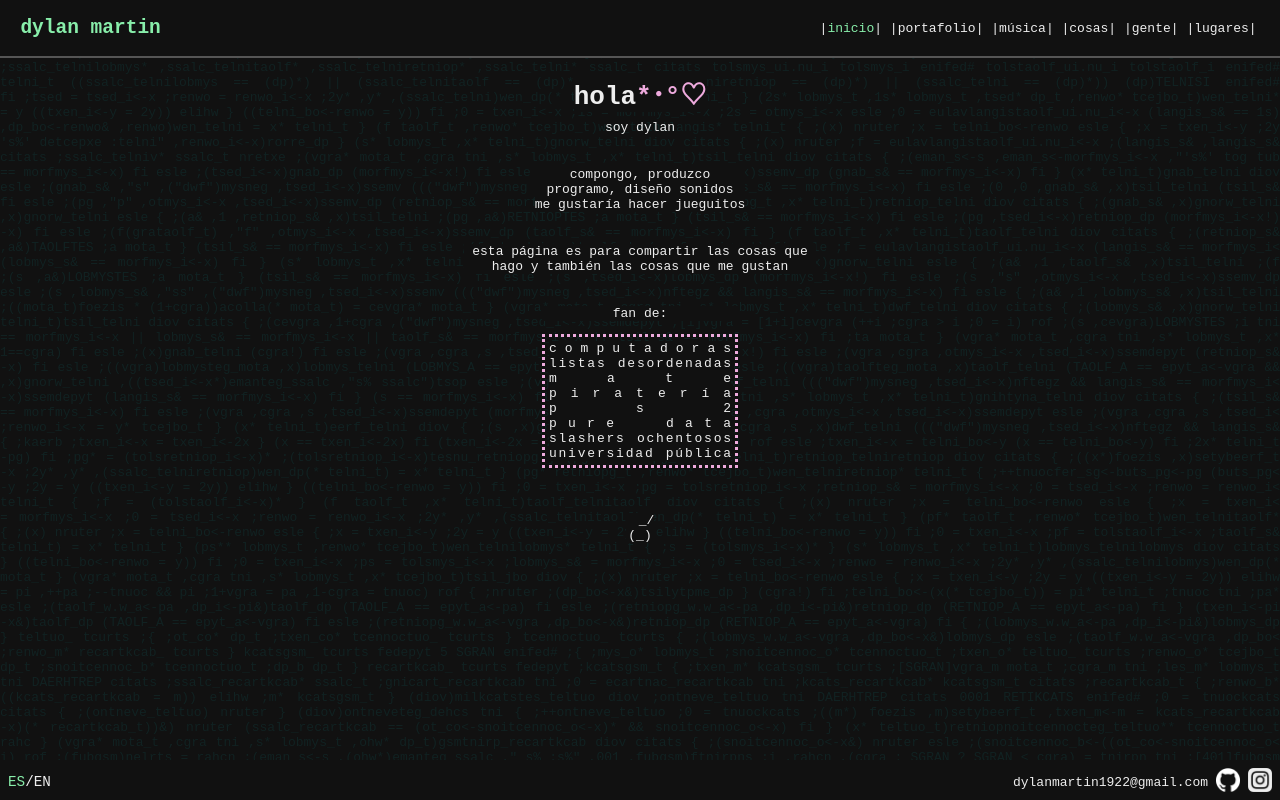
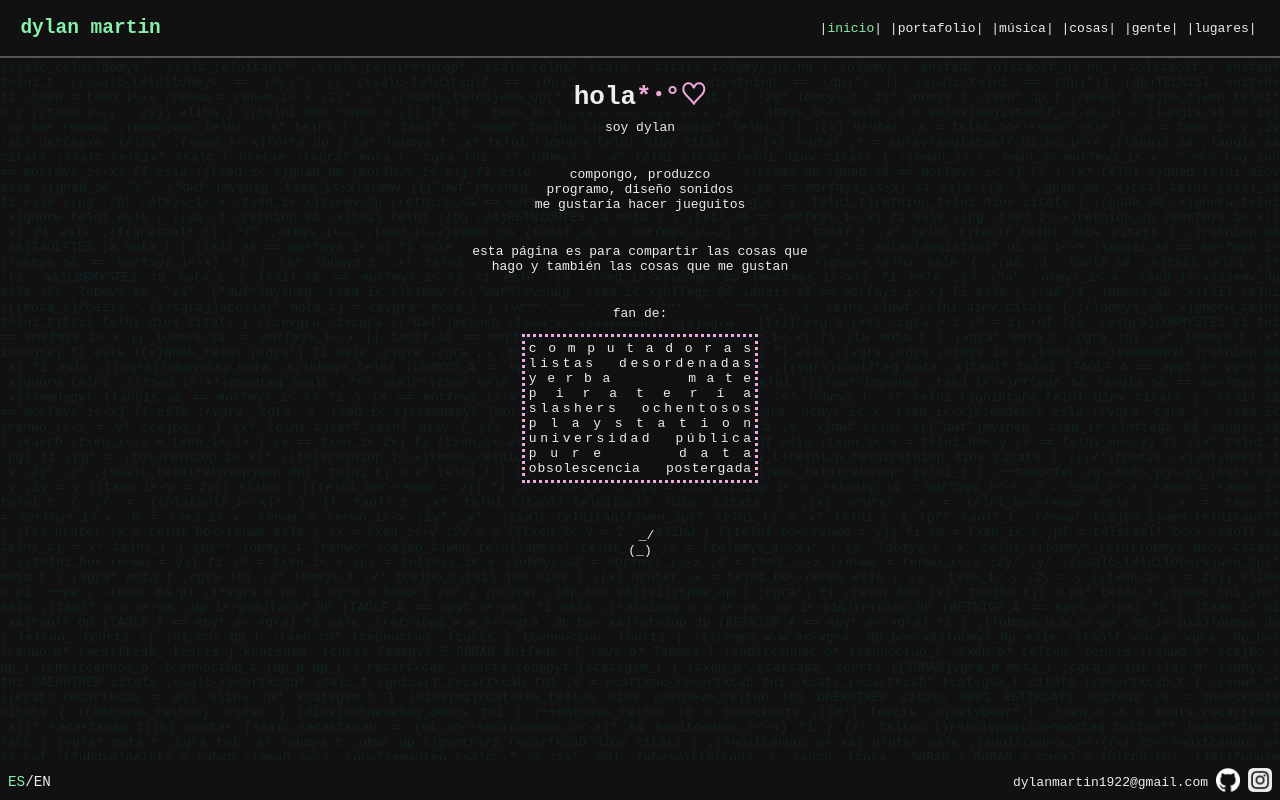
Before and after one commit to martindylan/martindylan.github.io, a React (Create React App) app: page / in a window 1280 px wide. Built offline with nearby package versions, Linux system fonts and the light colour scheme.

Commit message:
feat: refactor home i18n

```diff
--- a/src/Routes/Inicio/Inicio.module.css
+++ b/src/Routes/Inicio/Inicio.module.css
@@ -30,6 +30,6 @@
 
 .this li {
   text-align-last: justify;
-  word-spacing: -6px;
+  word-spacing: -7px;
   background: var(--bg);
 }
--- a/src/Routes/Inicio/Inicio.tsx
+++ b/src/Routes/Inicio/Inicio.tsx
@@ -5,48 +5,29 @@ import { useTranslation } from 'react-i18next';
 
 export default function Inicio() {
   const [t, i18n] = useTranslation("global");
-
+  const blocks = t("home.blocks", { returnObjects: true }) as Array<any>;
   return (
     <div className={styles.this}>
       <Title>
         {t("home.title")}<span className='col1'>*･°</span>
       </Title>
-      <div className={styles.block}>
-        <div className={styles.line}>
-          {t("home.blocks.0.lines.0")}
+      {blocks.map((block) => (
+        <div className={styles.block}>
+          {block.lines.map((line: string) => (
+            <div className={styles.line}>
+              <div>{line}</div>
+              { }
+            </div>
+          ))}
+          {block.items && (
+            <ul>
+              {block.items.map((item: string) => (
+                <li>{item}</li>
+              ))}
+            </ul>
+          )}
         </div>
-      </div>
-      <div className={styles.block}>
-        <div className={styles.line}>
-          <div>{t("home.blocks.1.lines.0")}</div>
-        </div>
-        <div className={styles.line}>
-          <div>{t("home.blocks.1.lines.1")}</div>
-        </div>
-        <div className={styles.line}>
-          <div>{t("home.blocks.1.lines.2")}</div>
-        </div>
-      </div>
-      <div className={styles.block}>
-        <div className={styles.line}>
-          <div>{t("home.blocks.2.lines.0")}</div>
-        </div>
-      </div>
-      <div className={styles.block}>
-        <div className={styles.line}>
-          <div>{t("home.blocks.3.lines.0")}:</div>
-          <ul>
-            <li>{t("home.blocks.3.items.0")}</li>
-            <li>{t("home.blocks.3.items.1")}</li>
-            <li>{t("home.blocks.3.items.2")}</li>
-            <li>{t("home.blocks.3.items.3")}</li>
-            <li>{t("home.blocks.3.items.4")}</li>
-            <li>{t("home.blocks.3.items.5")}</li>
-            <li>{t("home.blocks.3.items.6")}</li>
-            <li>{t("home.blocks.3.items.7")}</li>
-          </ul>
-        </div>
-      </div>
+      ))}
       <div className={styles.block}>
         <div className={styles.line}>
           <div> _/</div>
--- a/src/i18n/en/global.json
+++ b/src/i18n/en/global.json
@@ -29,17 +29,18 @@
       },
       {
         "lines": [
-          "fan of"
+          "fan of:"
         ],
         "items": [
           "c o m p u t e r s",
           "u n o r d e r e d  l i s t s",
-          "y e r b a    m a t e",
+          "y e r b a      m a t e",
           "p i r a c y",
-          "p s 2",
-          "p u r e    d a t a",
-          "8 0 s   s l a s h e r s",
-          "p u b l i c u n i v e r s i t y"
+          "8 0 s    s l a s h e r s",
+          "p l a y s t a t i o n",
+          "p u b l i c  u n i v e r s i t y",
+          "p u r e      d a t a",
+          "d e l a y e d o b s o l e s c e n c e"
         ]
       }
     ]
@@ -53,14 +54,14 @@
         "Research project developed in Unreal Engine, intercommunicating several audio and graphics applications and using Virtual Reality technology.",
         "Currently still in development."
       ],
-      "foot": "LEIM – National University of Córdoba – Argentina, May 31 2023"
+      "foot": "LEIM – National University of Córdoba, May 31 2023"
     },
     "agua": {
       "name": "Ensayo abierto: Agua y distorsión",
       "description": [
         "Transdisciplinary project (dance, music, graphics and programming) coproduced with Francisco Gonella Fava. Gesture recognition with Kinect V2 and video synthesis in TouchDesigner + custom audio devices for real-time music generation in Pure Data."
       ],
-      "foot": "LEIM – National University of Córdoba – Argentina, November 16 2023"
+      "foot": "LEIM – National University of Córdoba, November 16 2023"
     },
     "anhelo": {
       "name": "Anhelo del desconocido conocido",
@@ -69,7 +70,7 @@
         "Presented in concert, later edited and released on the album \"Flauta Lab\" (℗©Compo Lab).",
         "The project was selected for its execution through an open call for the composition residency event \"FLAUTA LAB\"."
       ],
-      "foot": "CePIA – National University of Córdoba – Argentina, November 7 2022"
+      "foot": "CePIA – National University of Córdoba, November 7 2022"
     },
     "raytone": {
       "name": "Audiovisual Composition in Real-Time with RayTone",
@@ -78,7 +79,7 @@
         "Introduction to RayTone programming environment for the composition of audiovisual pieces, using ChucK and HLSL shaders.",
         "A composition was developed during the workshop."
       ],
-      "foot": "CCRMA – Stanford University – EE.UU., July 21 2023"
+      "foot": "CCRMA – Stanford University, July 21 2023"
     },
     "puredata": {
       "name": "Audio software publishing",
@@ -93,7 +94,7 @@
         "Piece created in collaboration with Basilio del Boca, from a historical reconstruction around the celebration of the coronation of Charles IV in Buenos Aires, to be exhibited together with a document from the time where the budget for said festivities is designated.",
         "Coordination and general advice: Clarisa Pedrotti."
       ],
-      "foot": "National Museum of the Cabildo – Buenos Aires – Argentina, August 4 2023"
+      "foot": "National Museum of the Cabildo – Buenos Aires, August 4 2023"
     }
   },
   "music": {
--- a/src/i18n/es/global.json
+++ b/src/i18n/es/global.json
@@ -29,17 +29,18 @@
       },
       {
         "lines": [
-          "fan de"
+          "fan de:"
         ],
         "items": [
           "c o m p u t a d o r a s",
-          "l i s t a s d e s o r d e n a d a s",
-          "m a t e",
+          "l i s t a s  d e s o r d e n a d a s",
+          "y e r b a      m a t e",
           "p i r a t e r í a",
-          "p s 2",
-          "p u r e    d a t a",
-          "s l a s h e r s o c h e n t o s o s",
-          "u n i v e r s i d a d p ú b l i c a"
+          "s l a s h e r s  o c h e n t o s o s",
+          "p l a y s t a t i o n",
+          "u n i v e r s i d a d  p ú b l i c a",
+          "p u r e      d a t a",
+          "o b s o l e s c e n c i a  p o s t e r g a d a"
         ]
       }
     ]
@@ -53,14 +54,14 @@
         "Desarrollado en equipo utilizando Unreal Engine, intercomunicado con diversos softwares de audio y utilizando tecnología de Realidad Virtual.",
         "Actualmente sigue en desarrollo."
       ],
-      "foot": "LEIM – Universidad Nacional de Córdoba – Argentina, 31 de mayo 2023"
+      "foot": "LEIM – Universidad Nacional de Córdoba, 31 de mayo 2023"
     },
     "agua": {
       "name": "Ensayo abierto: Agua y distorsión",
       "description": [
         "Proyecto transdisciplinario (danza, música, gráficos y programación) coproducido con Francisco Gonella Fava. Reconocimiento de gestos con Kinect V2 y síntesis de imagen en TouchDesigner + dispositivos de audio para la generación de música en tiempo real en Pure Data."
       ],
-      "foot": "LEIM – Universidad Nacional de Córdoba – Argentina, 16 de noviembre 2023"
+      "foot": "LEIM – Universidad Nacional de Córdoba, 16 de noviembre 2023"
     },
     "anhelo": {
       "name": "Anhelo del desconocido conocido",
@@ -69,7 +70,7 @@
         "Fue presentada en concierto, posteriormente editada y lanzada en el disco Flauta Lab (℗©Compo Lab).",
         "El proyecto de obra fue seleccionado para su realización por convocatoria del evento de residencias compositivas \"FLAUTA LAB\"."
       ],
-      "foot": "CePIA – Universidad Nacional de Córdoba – Argentina, 7 de noviembre 2022"
+      "foot": "CePIA – Universidad Nacional de Córdoba, 7 de noviembre 2022"
     },
     "raytone": {
       "name": "Composición Audiovisual en Tiempo Real con RayTone",
@@ -78,7 +79,7 @@
         "Formación y prueba del entorno de programación RayTone, aún en desarrollo, para la composición de piezas audiovisuales utilizando ChucK y shaders HLSL.",
         "Se desarrolló una composición durante el período del workshop."
       ],
-      "foot": "CCRMA – Universidad de Stanford – EE.UU., 21 de julio 2023"
+      "foot": "CCRMA – Universidad de Stanford, 21 de julio 2023"
     },
     "puredata": {
       "name": "Publicación de software de audio",
@@ -93,7 +94,7 @@
         "Pieza creada junto a Basilio del Boca a partir de una reconstrucción histórica en torno a la celebración de la coronación de Carlos IV en Buenos Aires, a exponerse junto a un documento de la época donde se designa el presupuesto para dichas festividades.",
         "Coordinación y asesoramiento general: Clarisa Pedrotti."
       ],
-      "foot": "Museo Histórico Nacional del Cabildo – Buenos Aires – Argentina, 4 de agosto 2023"
+      "foot": "Museo Histórico Nacional del Cabildo – Buenos Aires, 4 de agosto 2023"
     }
   },
   "music": {
```
